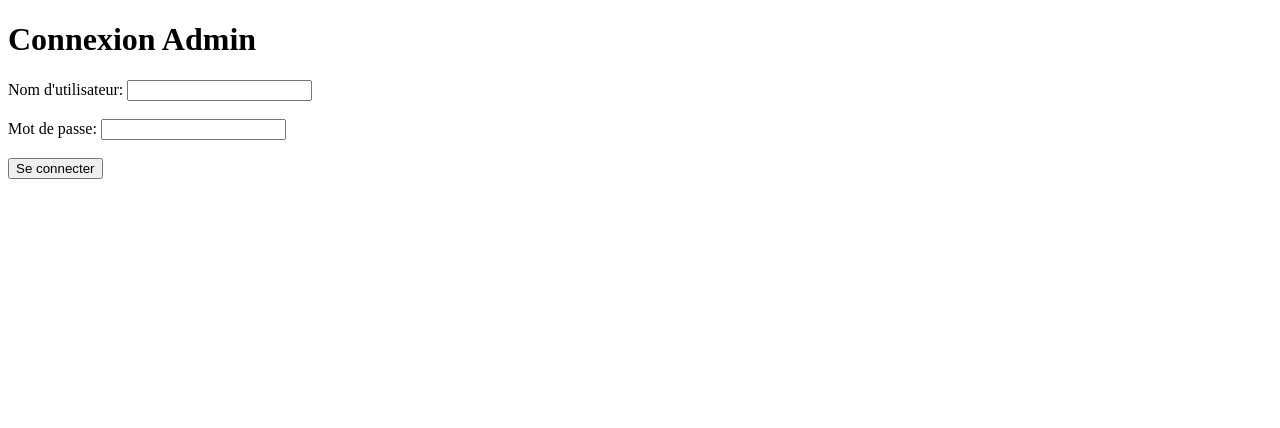
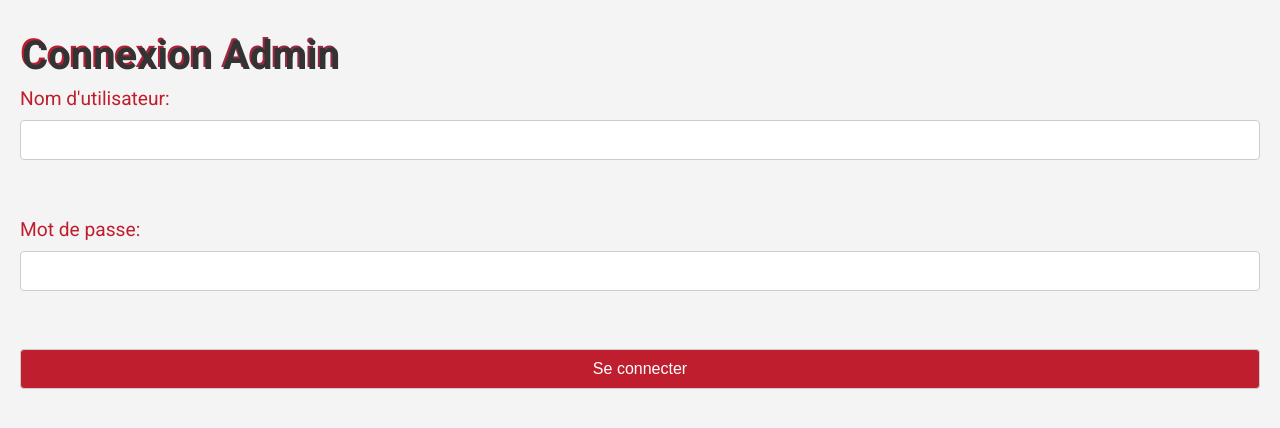
Before and after one commit to inankia3/Projet_Reserv, a Django app: page /adminLogin/ in a window 1280 px wide. Shown: the top 428 px of the page. Run offline with Django 5.2, Linux system fonts and the light colour scheme.

Commit message:
Add files via upload

```diff
--- a/Reservation/templates/adminLogin.html
+++ b/Reservation/templates/adminLogin.html
@@ -4,6 +4,74 @@
     <meta charset="UTF-8">
     <meta name="viewport" content="width=device-width, initial-scale=1.0">
     <title>{{ title }}</title>
+    <style>
+        @import url('https://fonts.googleapis.com/css2?family=Roboto:wght@400;700&display=swap');
+
+        body {
+            font-family: 'Roboto', sans-serif;
+            background-color: #f4f4f4;
+            color: #333;
+            margin: 0;
+            padding: 20px;
+        }
+
+        header {
+            text-align: center;
+            padding: 10px 0;
+        }
+
+        h1 {
+            background: linear-gradient(90deg, #BF1E2E, #00529B);
+            -webkit-background-clip: text;
+            -webkit-text-fill-color: transparent;
+            font-size: 2.5em;
+            margin: 0;
+            padding: 10px 0;
+            text-shadow: 2px 2px #333;
+        }
+
+        main {
+            background-color: white;
+            border-radius: 8px;
+            box-shadow: 0 0 10px rgba(0, 0, 0, 0.1);
+            padding: 20px;
+            margin: 20px auto;
+            max-width: 600px;
+        }
+
+        form {
+            display: flex;
+            flex-direction: column;
+        }
+
+        label {
+            font-size: 1.2em;
+            margin-bottom: 10px;
+            color: #BF1E2E; /* Rouge inspiré par le logo */
+        }
+
+        input[type="text"], input[type="password"], input[type="submit"] {
+            padding: 10px;
+            margin-bottom: 20px;
+            border: 1px solid #ccc;
+            border-radius: 4px;
+            font-size: 1em;
+        }
+
+        input[type="submit"] {
+            background-color: #BF1E2E; /* Rouge inspiré par le logo */
+            color: white;
+            cursor: pointer;
+        }
+
+        input[type="submit"]:hover {
+            background-color: #9B1623; /* Rouge plus foncé pour l'effet hover */
+        }
+
+        p {
+            color: red;
+        }
+    </style>
 </head>
 <body>
     <h1>Connexion Admin</h1>
@@ -16,7 +84,7 @@
         <input type="text" id="username" name="username" required><br><br>
         <label for="password">Mot de passe:</label>
         <input type="password" id="password" name="password" required><br><br>
-        <button type="submit">Se connecter</button>
+        <input type="submit" value = "Se connecter">
     </form>
 </body>
 </html>
--- a/Reservation/views.py
+++ b/Reservation/views.py
@@ -11,9 +11,64 @@ admin_password = 'admin123'  # Mot de passe simple pour l'exemple, à ne pas
 Admin_=False
 idEtud=0
 def index(request):
-   texte="<h2> Réservation de Box</h2> <br>Bienvenu.e sur le site de réservation de box \"silencieuses\"<br>"
-   texte+=" <a href='/idEtudiant'><button>Etudiant</button></a> <br> <a href='/adminLogin'><button>Admin</button></a>"
-   return HttpResponse(texte)
+    texte = """
+        <style>
+            @import url('https://fonts.googleapis.com/css2?family=Roboto:wght@700&display=swap');
+
+            body {
+                font-family: 'Roboto', sans-serif;
+                background-color: #f4f4f4;
+                color: #333;
+                margin: 0;
+                padding: 20px;
+            }
+            header {
+                text-align: center;
+                padding: 10px 0;
+            }
+            h1 {
+                background: linear-gradient(90deg, #BF1E2E, #00529B);
+                -webkit-background-clip: text;
+                -webkit-text-fill-color: transparent;
+                font-size: 3em;
+                margin: 0;
+                padding: 10px 0;
+                text-shadow: 2px 2px #333;
+            }
+            h2 {
+                color: #BF1E2E; /* Rouge inspiré par le logo */
+                font-family: 'Roboto', sans-serif;
+            }
+            a {
+                text-decoration: none;
+            }
+            button {
+                background-color: #BF1E2E; /* Rouge inspiré par le logo */
+                color: white;
+                border: none;
+                padding: 15px 32px;
+                text-align: center;
+                text-decoration: none;
+                display: inline-block;
+                font-size: 16px;
+                margin: 10px 2px;
+                cursor: pointer;
+                border-radius: 4px;
+            }
+            button:hover {
+                background-color: #9B1623; /* Rouge plus foncé pour l'effet hover */
+            }
+        </style>
+        <header>
+            <h1>Réservation de Box</h1>
+        </header>
+        <h2>Bienvenu.e sur le site de réservation de box "silencieuses"</h2>
+        <br>
+        <a href='/idEtudiant'><button>Etudiant</button></a>
+        <br>
+        <a href='/adminLogin'><button>Admin</button></a>
+    """
+    return HttpResponse(texte)
 
 #vue avec le formulaire pour entrer le code étudiant
 def idEtudiant(request):
```
Also changed, not shown: Reservation/templates/formEtudiant.html (+64 -0 lines).
